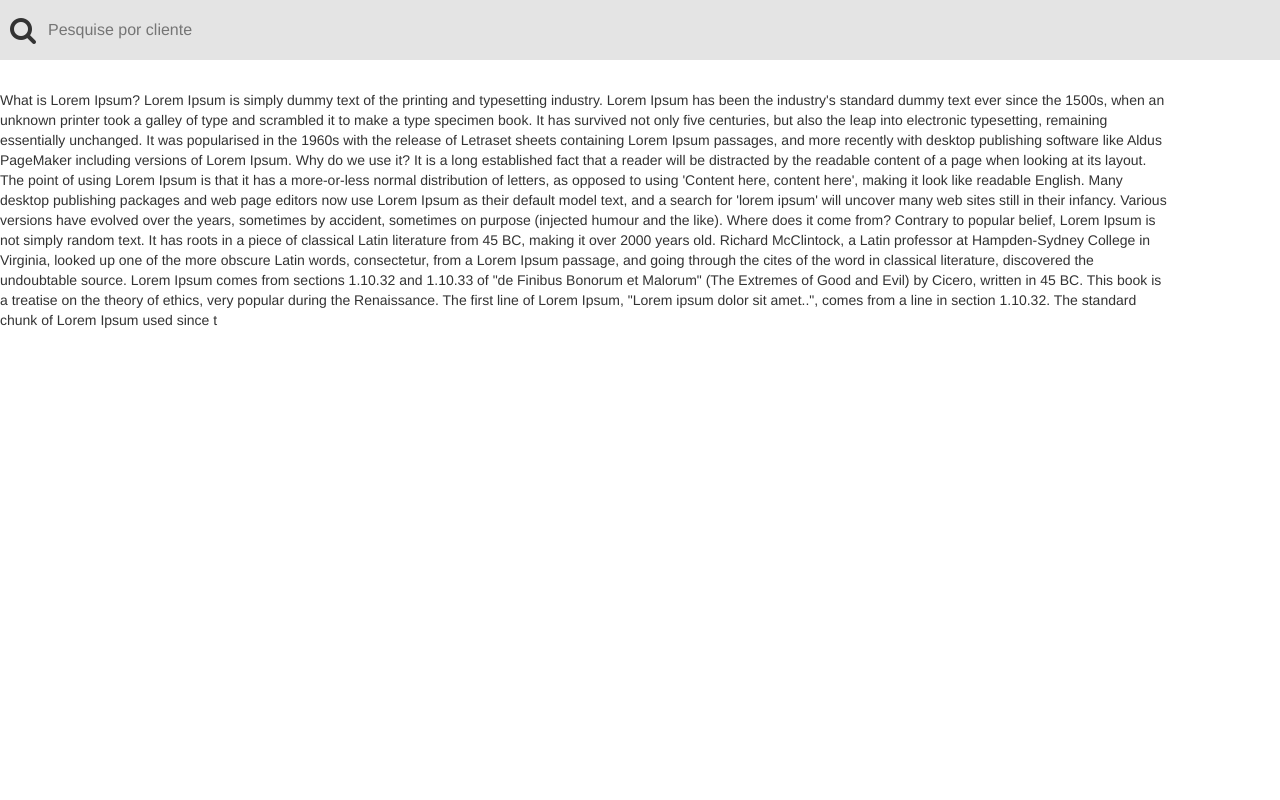
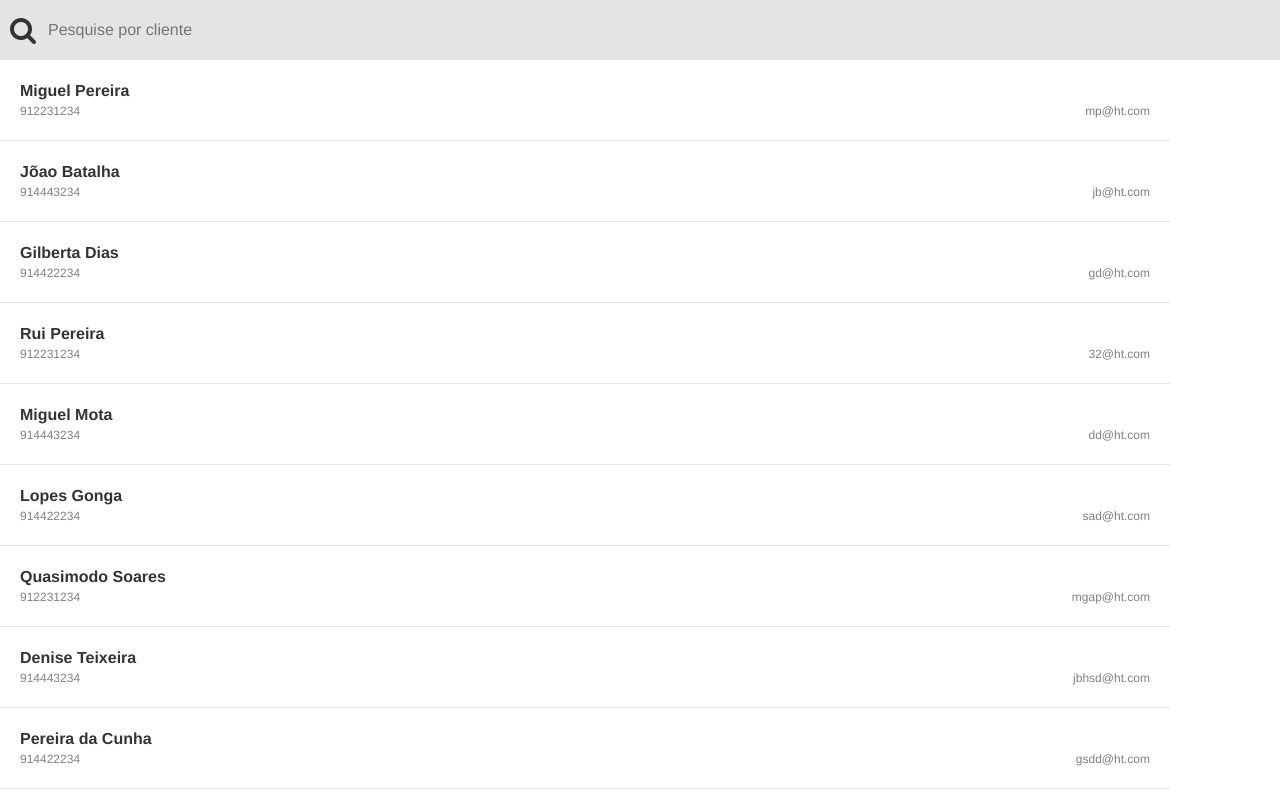
Before and after one commit to nhanhas/ClientListApp, a plain HTML site: page index.html in a window 1280 px wide. Drawn offline with Linux system fonts and the light colour scheme.

Commit message:
S#03 - Client List

```diff
--- a/service/AppService.js
+++ b/service/AppService.js
@@ -5,7 +5,96 @@
 app.service('AppService', ['$http', 'FrameworkUtils', function($http, FrameworkUtils) {
 
     //App Service URL
-    //this.serviceWS = '';
+    this.serviceWS = 'http://localhost';
 
+    /********************************************************************************
+     * Home
+     ********************************************************************************/
+    /**
+     * #A - Get Client List to Home
+     * parameter to server: none.
+     * It is a GET
+     */
+    this.HOME_getAllClients  = function(){
+        let clientsList = [
+            {
+                id : 1,
+                name : 'Miguel Pereira',
+                email : 'mp@ht.com',
+                address : 'Lisboa',
+                phone : '912231234'
+            },
+            {
+                id : 2,
+                name : 'Jõao Batalha',
+                email : 'jb@ht.com',
+                address : 'Oeiras',
+                phone : '914443234'
+            },
+            {
+                id : 3,
+                name : 'Gilberta Dias',
+                email : 'gd@ht.com',
+                address : 'Azeitão',
+                phone : '914422234'
+            },
+            {
+                id : 4,
+                name : 'Rui Pereira',
+                email : '32@ht.com',
+                address : 'Lisboa',
+                phone : '912231234'
+            },
+            {
+                id : 5,
+                name : 'Miguel Mota',
+                email : 'dd@ht.com',
+                address : 'Oeiras',
+                phone : '914443234'
+            },
+            {
+                id : 6,
+                name : 'Lopes Gonga',
+                email : 'sad@ht.com',
+                address : 'Azeitão',
+                phone : '914422234'
+            },
+            {
+                id : 7,
+                name : 'Quasimodo Soares',
+                email : 'mgap@ht.com',
+                address : 'Lisboa',
+                phone : '912231234'
+            },
+            {
+                id : 8,
+                name : 'Denise Teixeira',
+                email : 'jbhsd@ht.com',
+                address : 'Oeiras',
+                phone : '914443234'
+            },
+            {
+                id : 9,
+                name : 'Pereira da Cunha',
+                email : 'gsdd@ht.com',
+                address : 'Azeitão',
+                phone : '914422234'
+            },
+        ];
+
+        return new Promise(function(resolve, reject) {
+            setTimeout(function() {
+                resolve( {data : clientsList} );
+            });
+        });
+
+        //Use the code below
+
+        let serviceURL = this.serviceWS + '/getAllClients';
+
+        return FrameworkUtils.Http_GET(serviceURL).then(function(result){
+            return result.data;
+        });
+    }
 
 }]);
--- a/shared/client-tile/client-tile.css
+++ b/shared/client-tile/client-tile.css
@@ -0,0 +1,16 @@
+.client-tile{
+    padding: 20px;
+    border-bottom: 1px solid #e4e4e4;
+}
+.client-tile-footer{
+    display: flex;
+    flex-direction: row;
+    justify-content: space-between;
+    align-items: center;
+    font-size: 12px;
+    color: gray;
+}
+.client-tile-name{
+    font-weight: bold;
+    font-size: 16px;
+}
--- a/shared/client-tile/client-tile.html
+++ b/shared/client-tile/client-tile.html
@@ -1,5 +1,17 @@
 <div class="client-tile">
 
-    client
+    <!-- Name -->
+    <div class="client-tile-name">{{ client.name }}</div>
+
+    <div class="client-tile-footer">
+        <!-- phone -->
+        <div class="client-tile-phone">{{ client.phone }}</div>
+
+        <!-- email -->
+        <div>{{ client.email }}</div>
+
+    </div>
+
+
 
 </div>
--- a/views/home/HomeController.js
+++ b/views/home/HomeController.js
@@ -1,8 +1,75 @@
 app
-.controller('HomeController', ['$scope', '$location', 'AppService', function($scope, $location, AppService) {
+.controller('HomeController', ['$scope', '$location','$q', 'AppService', function($scope, $location, $q , AppService) {
 
+	/**
+	 * Controller variables
+	 */
 	$scope.view = {
-		searchExpression : ''
+		isLoading : true,
+		searchExpression : '',
+		clientList : []
 	};
 
+
+
+	//#INITIALIZE Home data
+	$scope.initialize = function(){
+
+		//#1 - Prepare Queue of promises
+		let promises = [];
+
+		//#1.1 - Promotions
+		promises.push($scope.getAllClients());
+
+		//#Finally get all promises
+		$q.all(promises).then((result)=>{
+			//Show screen
+			$scope.view.isLoading = false;
+
+
+		});
+
+	};
+
+
+	/**
+	 * Functions to retrieve
+	 * server data
+	 */
+	//#A - Get Clients from server
+	$scope.getAllClients = function(){
+
+		//#1 - Get Clients by calling server
+		return AppService.HOME_getAllClients().then((result)=>{
+
+			console.log(result);
+
+			//#2 - Process result
+			if(result && result.data){
+				let listOfClients = result.data;
+
+				//#3 - Iterate list to prepare to show
+				listOfClients.forEach((client)=>{
+
+					//#3.1 - Create a new item
+					let newClient = {
+						id: client.id,
+						name: client.name,
+						email: client.email,
+						phone : client.phone,
+						address : client.address
+					};
+
+					//#3.2 - Push it to client List
+					$scope.view.clientList.push(newClient);
+				});
+
+			}
+
+		});
+	};
+
+	//#1 - Load Application Data from Server
+	$scope.initialize();
+
 }]);
--- a/views/home/home.css
+++ b/views/home/home.css
@@ -49,5 +49,5 @@
 
 /* Screen */
 .home{
-	margin-top: 90px;
+	margin-top: 60px;
 }
--- a/views/home/home.html
+++ b/views/home/home.html
@@ -27,16 +27,13 @@
 <!-- Main Content -->
 <div class="home">
 
-    What is Lorem Ipsum?
-    Lorem Ipsum is simply dummy text of the printing and typesetting industry. Lorem Ipsum has been the industry's standard dummy text ever since the 1500s, when an unknown printer took a galley of type and scrambled it to make a type specimen book. It has survived not only five centuries, but also the leap into electronic typesetting, remaining essentially unchanged. It was popularised in the 1960s with the release of Letraset sheets containing Lorem Ipsum passages, and more recently with desktop publishing software like Aldus PageMaker including versions of Lorem Ipsum.
+  <!-- client list -->
+  <div class="home-client-list-container">
 
-    Why do we use it?
-    It is a long established fact that a reader will be distracted by the readable content of a page when looking at its layout. The point of using Lorem Ipsum is that it has a more-or-less normal distribution of letters, as opposed to using 'Content here, content here', making it look like readable English. Many desktop publishing packages and web page editors now use Lorem Ipsum as their default model text, and a search for 'lorem ipsum' will uncover many web sites still in their infancy. Various versions have evolved over the years, sometimes by accident, sometimes on purpose (injected humour and the like).
+    <div class="home-client-item" ng-repeat="client in view.clientList | filter: view.searchExpression">
+      <client-tile client="client"></client-tile>
+    </div>
 
-
-    Where does it come from?
-    Contrary to popular belief, Lorem Ipsum is not simply random text. It has roots in a piece of classical Latin literature from 45 BC, making it over 2000 years old. Richard McClintock, a Latin professor at Hampden-Sydney College in Virginia, looked up one of the more obscure Latin words, consectetur, from a Lorem Ipsum passage, and going through the cites of the word in classical literature, discovered the undoubtable source. Lorem Ipsum comes from sections 1.10.32 and 1.10.33 of "de Finibus Bonorum et Malorum" (The Extremes of Good and Evil) by Cicero, written in 45 BC. This book is a treatise on the theory of ethics, very popular during the Renaissance. The first line of Lorem Ipsum, "Lorem ipsum dolor sit amet..", comes from a line in section 1.10.32.
-
-    The standard chunk of Lorem Ipsum used since t
+  </div>
 
 </div>
```
